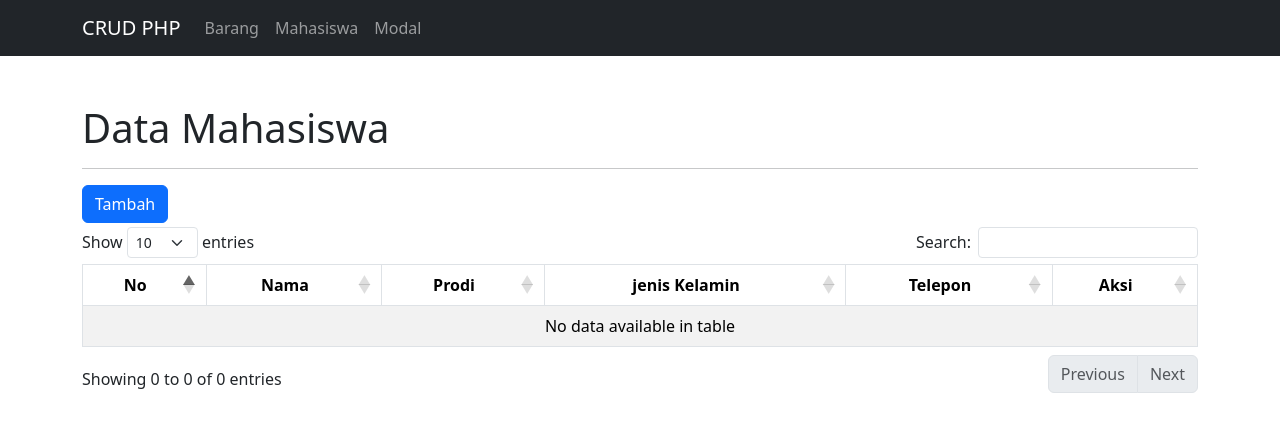
After one commit to Rio-adri/Crud-php, a PHP site: page /mahasiswa.php in a window 1280 px wide. The commit adds this page. Shown: the top 432 px of the page. Run offline with PHP 8.4, Linux system fonts and the light colour scheme; data that the repository does not hold is empty; some libraries are stand-ins or nearby versions.

Commit message:
Menampilkan Data Mahasiswa

```diff
--- a/layout/header.php
+++ b/layout/header.php
@@ -28,7 +28,7 @@ include './config/app.php';
                     <a class="nav-link" href="index.php">Barang</a>
                     </li>
                     <li class="nav-item">
-                    <a class="nav-link" href="#">Mahasiswa</a>
+                    <a class="nav-link" href="mahasiswa.php">Mahasiswa</a>
                     </li>
                     <li class="nav-item">
                     <a class="nav-link" href="#">Modal</a>
--- /dev/null
+++ b/mahasiswa.php
@@ -0,0 +1,56 @@
+<!-- header -->
+<?php
+include './layout/header.php';
+
+$title = "Daftar Mahasiswa";
+
+// menampilkan data mahasiswa
+$data_mahasiswa = select("SELECT * FROM mahasiswa ORDER BY id_mahasiswa DESC")
+
+?>
+
+<!-- main -->
+<div class="container mt-5">
+        <h1>Data Mahasiswa</h1>
+        <hr>
+
+        <a href="tambah-mahasiswa.php" class="btn btn-primary mb-1">Tambah</a>
+
+        <table class="table table-bordered table-striped mt-3" id="table">
+            <thead>
+                <tr>
+                    <th class="text-center">No</th>
+                    <th class="text-center">Nama</th>
+                    <th class="text-center">Prodi</th>
+                    <th class="text-center">jenis Kelamin</th>
+                    <th class="text-center">Telepon</th>
+                    <th class="text-center">Aksi</th>
+                </tr>
+            </thead>
+            <tbody>
+                <?php $no = 1;?>
+                <?php foreach ($data_mahasiswa as $mahasiswa): ?>
+                <tr class="">
+                    <td class="text-center"> <?= $no++ ;?></td>
+                    <td class="text-center"> <?= $mahasiswa['nama']; ?></td>
+                    <td class="text-center"> <?= $mahasiswa['prodi']; ?></td>
+                    <td class="text-center"> <?= $mahasiswa['jk']; ?></td>
+                    <td class="text-center"> <?= $mahasiswa['telepon']; ?></td>
+                    <td width="15%" class="text-center">
+                        <a href="" class="btn btn-secondary btn-sm">Detail</a>
+                        <a href="" class="btn btn-warning btn-sm">Ubah</a>
+                        <a href="" class="btn btn-danger btn-sm">Hapus</a>
+                    </td>
+                </tr>
+                <?php endforeach; ?>
+            </tbody>
+        </table>
+    </div>
+
+
+
+
+<!-- footer -->
+<?php
+include "./layout/footer.php";
+?>
```
